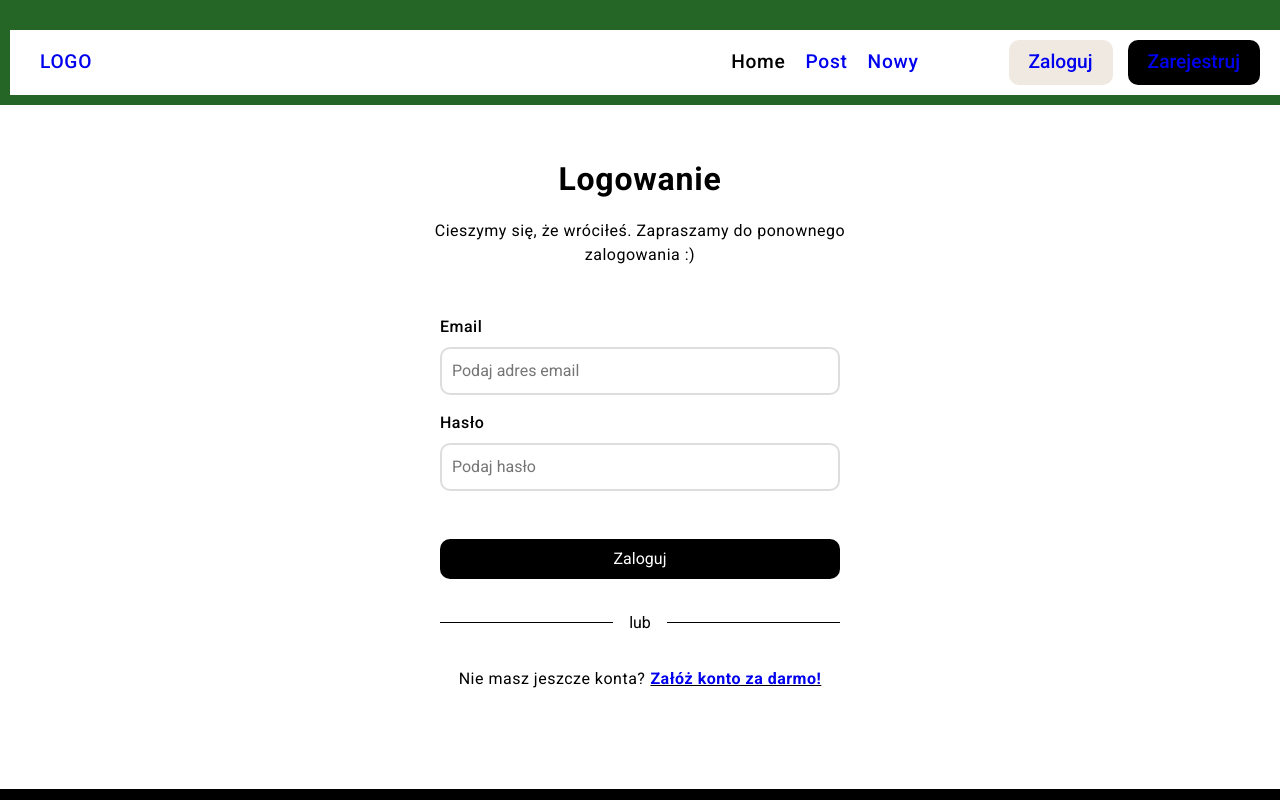
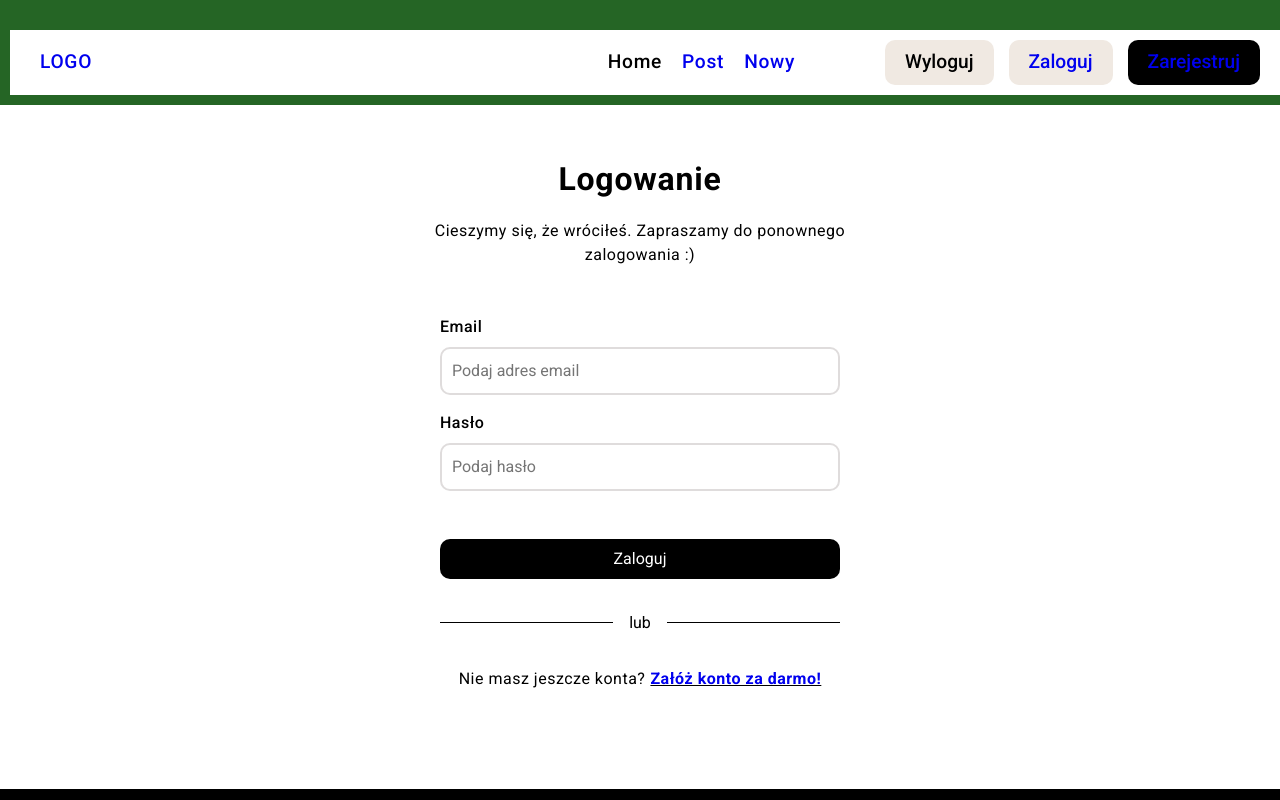
Before and after one commit to PoncjuszMiglanc/blog-app, a React (Vite) app: page /signin in a window 1280 px wide. Shown: the top 800 px of the page. Built offline with nearby package versions, Linux system fonts and the light colour scheme; the HTML template or start-up script is replaced by a standard one.

Commit message:
10th, added logout function

```diff
--- a/src/Components/TheNav.jsx
+++ b/src/Components/TheNav.jsx
@@ -2,6 +2,26 @@ import "./the-nav.scss";
 import { Link } from "react-router-dom";
 
 const TheNav = () => {
+  const logOut = (e) => {
+    e.preventDefault();
+    fetch("http://localhost:8080/logout", {
+      method: "POST",
+      headers: {
+        "Content-Type": "application/json",
+      },
+      credentials: "include",
+    })
+      .then((res) => {
+        return res.json();
+      })
+      .then((res) => {
+        console.log("to jest respons", res);
+      })
+      .catch((err) => {
+        console.log(err);
+      });
+  };
+
   return (
     <>
       <header className="header">
@@ -23,6 +43,12 @@ const TheNav = () => {
               </ul>
             </nav>
             <div className="header__logins">
+              <button
+                onClick={logOut}
+                className="header__sign header__sign--in"
+              >
+                Wyloguj
+              </button>
               <button className="header__sign header__sign--in">
                 <Link to="/signin">Zaloguj</Link>
               </button>
--- a/src/pages/CreatePost.jsx
+++ b/src/pages/CreatePost.jsx
@@ -27,6 +27,7 @@ const CreatePost = () => {
     fetch("http://localhost:8080/post", {
       method: "POST",
       body: formData,
+      credentials: "include",
     })
       .then((res) => {
         return res.json();
--- a/src/pages/SignIn.jsx
+++ b/src/pages/SignIn.jsx
@@ -12,7 +12,7 @@ const SignIn = () => {
   const handler = (e) => {
     e.preventDefault();
     console.log(email, pass);
-    fetch("http://localhost:8080/post", {
+    fetch("http://localhost:8080/login", {
       method: "POST",
       headers: {
         "Content-Type": "application/json",
@@ -21,6 +21,7 @@ const SignIn = () => {
         email,
         pass,
       }),
+      credentials: "include",
     })
       .then((res) => {
         return res.json();
```
